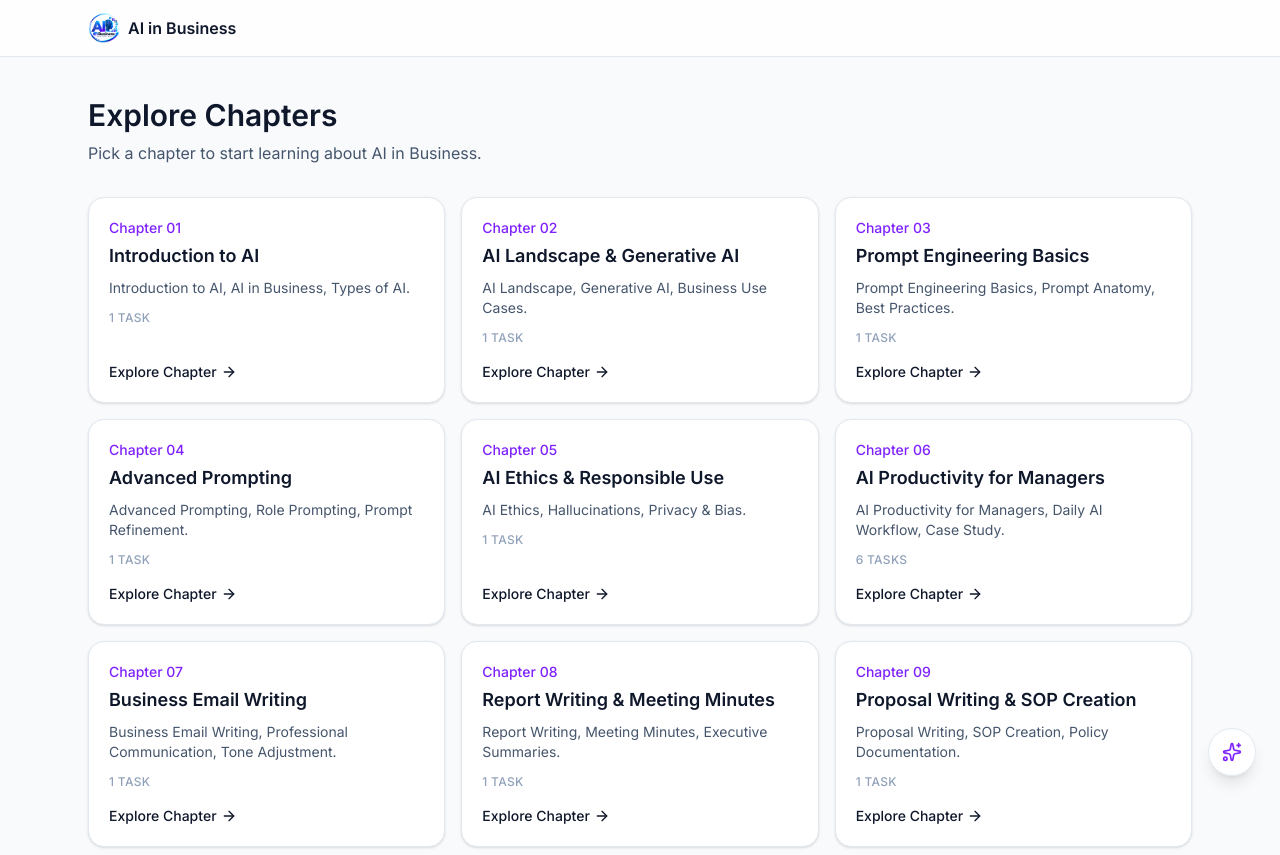
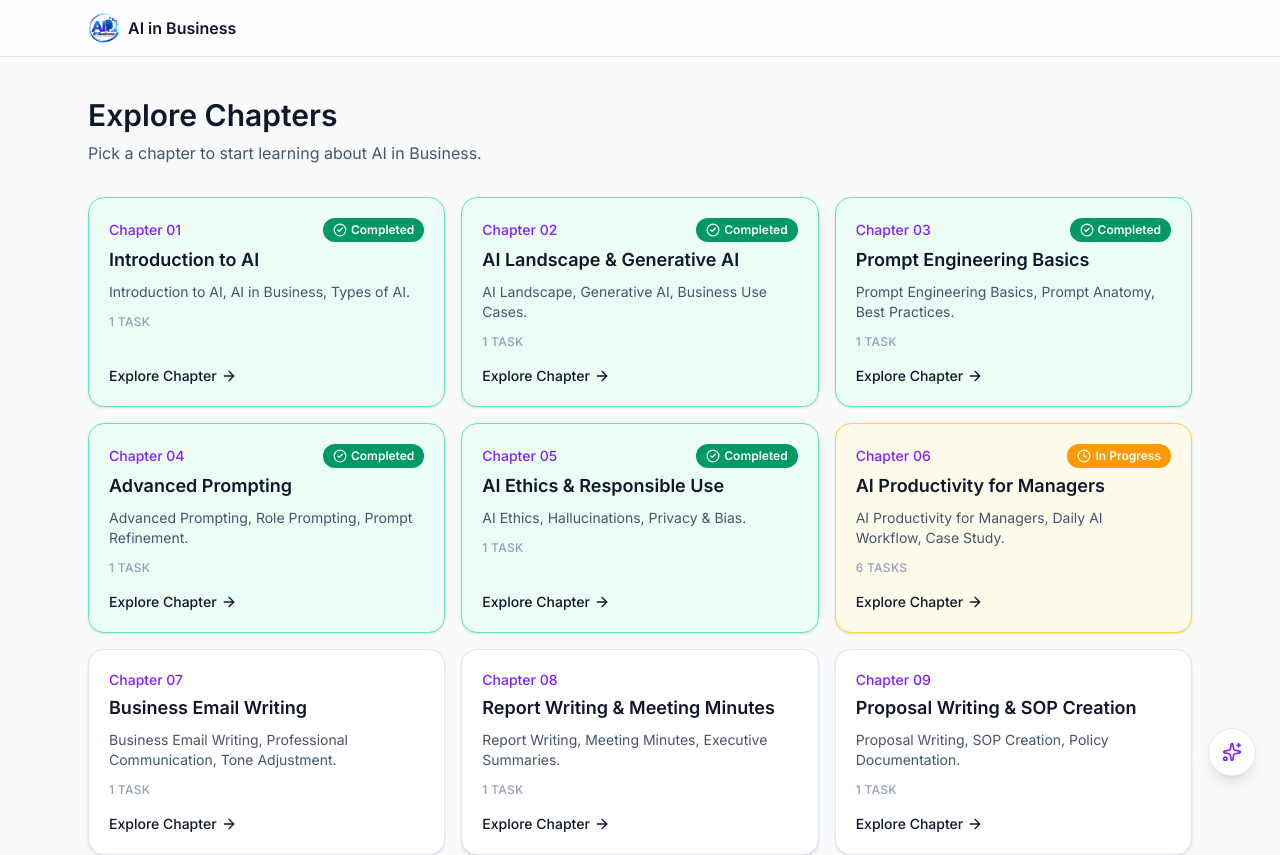
Before and after one commit to Aman-0402/AI-World, a React (Vite) app: page /explore in a window 1280 px wide. Shown: the top 855 px of the page. Built offline with nearby package versions, Linux system fonts and the light colour scheme.

Commit message:
Add chapter status badges: completed (green) and in progress (yellow)
Chapters 1-5 marked complete, chapter 6 marked ongoing. ChapterCard
tints the card border/background and shows a status badge when a
chapter has a status; chapters without one render unchanged.

```diff
--- a/src/components/ChapterCard.jsx
+++ b/src/components/ChapterCard.jsx
@@ -1,13 +1,42 @@
 import { Link } from 'react-router-dom'
-import { ArrowRight } from 'lucide-react'
+import { ArrowRight, CheckCircle2, Clock } from 'lucide-react'
+
+const STATUS_STYLES = {
+  complete: {
+    card: 'border-emerald-300 bg-emerald-50',
+    badge: 'bg-emerald-600 text-white',
+    label: 'Completed',
+    icon: CheckCircle2,
+  },
+  ongoing: {
+    card: 'border-amber-300 bg-amber-50',
+    badge: 'bg-amber-500 text-white',
+    label: 'In Progress',
+    icon: Clock,
+  },
+}
 
 export default function ChapterCard({ chapter, taskCount }) {
+  const status = STATUS_STYLES[chapter.status]
+
   return (
-    <div className="flex flex-col justify-between rounded-2xl border border-slate-200 bg-white p-5 shadow-sm transition hover:shadow-md">
+    <div
+      className={`flex flex-col justify-between rounded-2xl border p-5 shadow-sm transition hover:shadow-md ${
+        status ? status.card : 'border-slate-200 bg-white'
+      }`}
+    >
       <div>
-        <p className="text-sm font-medium text-violet-600">
-          Chapter {String(chapter.id).padStart(2, '0')}
-        </p>
+        <div className="flex items-center justify-between gap-2">
+          <p className="text-sm font-medium text-violet-600">
+            Chapter {String(chapter.id).padStart(2, '0')}
+          </p>
+          {status && (
+            <span className={`flex items-center gap-1 rounded-full px-2.5 py-1 text-xs font-semibold ${status.badge}`}>
+              <status.icon className="h-3.5 w-3.5" aria-hidden="true" />
+              {status.label}
+            </span>
+          )}
+        </div>
         <h3 className="mt-1 text-lg font-semibold text-slate-900">{chapter.title}</h3>
         <p className="mt-2 text-sm text-slate-600">{chapter.description}</p>
         <p className="mt-3 text-xs font-medium uppercase tracking-wide text-slate-400">
--- a/src/data/chapters.js
+++ b/src/data/chapters.js
@@ -1,10 +1,10 @@
 export const chapters = [
-  { id: 1, title: 'Introduction to AI', description: 'Introduction to AI, AI in Business, Types of AI.' },
-  { id: 2, title: 'AI Landscape & Generative AI', description: 'AI Landscape, Generative AI, Business Use Cases.' },
-  { id: 3, title: 'Prompt Engineering Basics', description: 'Prompt Engineering Basics, Prompt Anatomy, Best Practices.' },
-  { id: 4, title: 'Advanced Prompting', description: 'Advanced Prompting, Role Prompting, Prompt Refinement.' },
-  { id: 5, title: 'AI Ethics & Responsible Use', description: 'AI Ethics, Hallucinations, Privacy & Bias.' },
-  { id: 6, title: 'AI Productivity for Managers', description: 'AI Productivity for Managers, Daily AI Workflow, Case Study.' },
+  { id: 1, title: 'Introduction to AI', description: 'Introduction to AI, AI in Business, Types of AI.', status: 'complete' },
+  { id: 2, title: 'AI Landscape & Generative AI', description: 'AI Landscape, Generative AI, Business Use Cases.', status: 'complete' },
+  { id: 3, title: 'Prompt Engineering Basics', description: 'Prompt Engineering Basics, Prompt Anatomy, Best Practices.', status: 'complete' },
+  { id: 4, title: 'Advanced Prompting', description: 'Advanced Prompting, Role Prompting, Prompt Refinement.', status: 'complete' },
+  { id: 5, title: 'AI Ethics & Responsible Use', description: 'AI Ethics, Hallucinations, Privacy & Bias.', status: 'complete' },
+  { id: 6, title: 'AI Productivity for Managers', description: 'AI Productivity for Managers, Daily AI Workflow, Case Study.', status: 'ongoing' },
   { id: 7, title: 'Business Email Writing', description: 'Business Email Writing, Professional Communication, Tone Adjustment.' },
   { id: 8, title: 'Report Writing & Meeting Minutes', description: 'Report Writing, Meeting Minutes, Executive Summaries.' },
   { id: 9, title: 'Proposal Writing & SOP Creation', description: 'Proposal Writing, SOP Creation, Policy Documentation.' },
```
